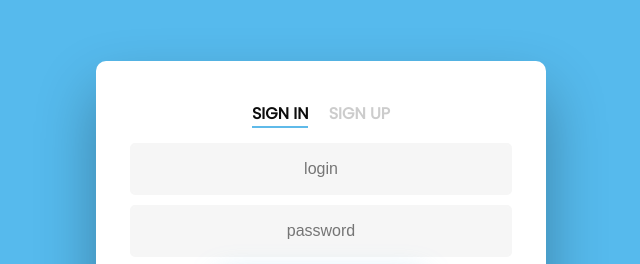
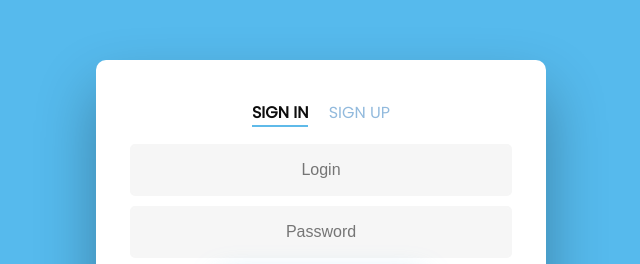
Before and after one commit to W0rL0rD/UW-CS-Checklist-Automator, a plain HTML site: page signup.html in a window 1280 px wide. Shown: the part 163-427 px from the top of the page, 319-959 px from the left. Drawn offline with Linux system fonts and the light colour scheme.

Commit message:
Made small changes to HTML and CSS Signup page

```diff
--- a/signup.html
+++ b/signup.html
@@ -8,18 +8,18 @@
             <div id="formContent">
                 <!-- Tabs Titles -->
                 <h2 class="active"> Sign In </h2>
-                <h2 class="inactive underlineHover">Sign Up </h2>
+                <h2 class="inactive underlineHover"><a class="underlineHover" href="signup.html">Sign Up</a></h2>
 
                 <!-- Login Form -->
                 <form>
-                <input type="text" id="login" class="fadeIn second" name="login" placeholder="login">
-                <input type="text" id="password" class="fadeIn third" name="login" placeholder="password">
+                <input type="text" id="login" class="fadeIn second" name="login" placeholder="Login">
+                <input type="text" id="password" class="fadeIn third" name="login" placeholder="Password">
                 <input type="submit" class="fadeIn fourth" value="Log In">
                 </form>
 
                 <!-- Remind Passowrd -->
                 <div id="formFooter">
-                <a class="underlineHover" href="#">Forgot Password?</a>
+                <a class="underlineHover" href="signup.html">Forgot Password?</a>
                 </div>
 
             </div>
```
